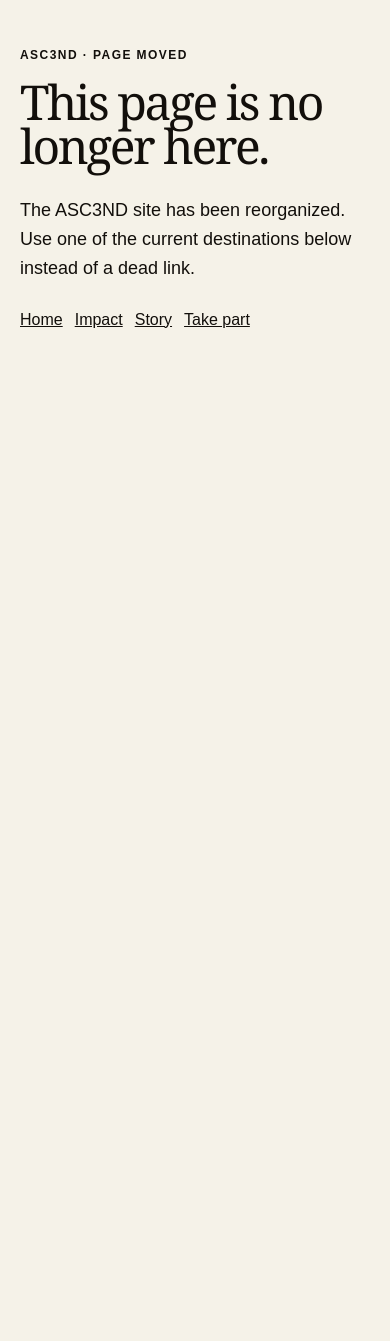
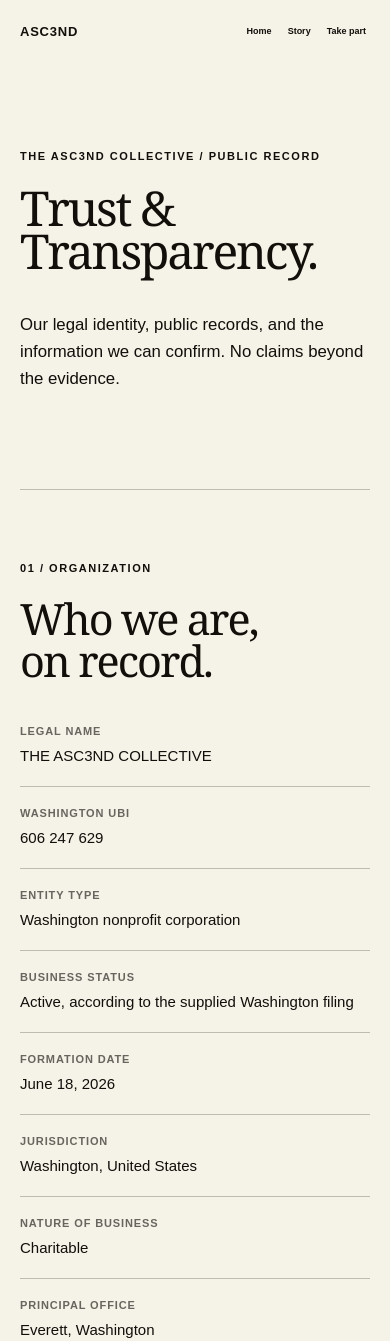
Before and after one commit to executiveusa/asc3nd-brand-site, a Next.js app: page /transparency in a window 390 px wide. Before the commit this address had no page. Shown: the top 1341 px of the page. Before the commit the page ends 844 px from the top, so only its background shows below. Built offline with nearby package versions, Linux system fonts and the light colour scheme.

Commit message:
Add responsive nonprofit transparency page and legal identity footer

```diff
--- a/app/page.tsx
+++ b/app/page.tsx
@@ -1,4 +1,5 @@
 import { BrandWordmark } from "@/components/BrandWordmark";
+import { LegalIdentity } from "@/components/LegalIdentity";
 import { CommunitySignup } from "@/components/CommunitySignup";
 import { DocumentaryFrame } from "@/components/DocumentaryFrame";
 import { MotionReveal } from "@/components/MotionReveal";
@@ -115,7 +116,7 @@
               <a href="#take-part">Take part</a>
               <a href="https://www.zeffy.com/home/online-donation-platform-nonprofits" target="_blank" rel="noreferrer">Donate ↗</a>
             </nav>
-            <div><SocialLinks /><p><BrandWordmark text="asc3nd.org" /><br />Privacy · Youth safety · Contact</p></div>
+            <div><SocialLinks /><p><BrandWordmark text="asc3nd.org" /><br />Privacy · Youth safety · Contact</p><LegalIdentity compact /></div>
           </div>
         </div>
       </footer>
--- /dev/null
+++ b/app/transparency/page.tsx
@@ -0,0 +1,49 @@
+import type { Metadata } from "next";
+import { BrandWordmark } from "@/components/BrandWordmark";
+import { LegalIdentity } from "@/components/LegalIdentity";
+import { SocialLinks } from "@/components/SocialLinks";
+import "./transparency.css";
+
+export const metadata: Metadata = {
+  title: "Trust & Transparency | THE ASC3ND COLLECTIVE",
+  description: "Washington corporate identity and the current status of ASC3ND's public tax and charitable-registration information.",
+};
+
+const facts = [
+  ["Legal name", "THE ASC3ND COLLECTIVE"],
+  ["Washington UBI", "606 247 629"],
+  ["Entity type", "Washington nonprofit corporation"],
+  ["Business status", "Active, according to the supplied Washington filing"],
+  ["Formation date", "June 18, 2026"],
+  ["Jurisdiction", "Washington, United States"],
+  ["Nature of business", "Charitable"],
+  ["Principal office", "Everett, Washington"],
+  ["Registered agent", "Otha Minnifield Jr."],
+] as const;
+
+export default function TransparencyPage() {
+  return <main id="main-content">
+    <header className="masthead shell">
+      <a className="wordmark" href="/" aria-label="ASC3ND home"><BrandWordmark /></a>
+      <nav className="nav" aria-label="Primary navigation"><a href="/">Home</a><a href="/story">Story</a><a href="/take-part">Take part</a></nav>
+    </header>
+    <section className="transparency-hero shell" aria-labelledby="transparency-title">
+      <p className="eyebrow">THE ASC3ND COLLECTIVE / PUBLIC RECORD</p>
+      <h1 id="transparency-title">Trust &amp;<br />Transparency.</h1>
+      <p>Our legal identity, public records, and the information we can confirm. No claims beyond the evidence.</p>
+    </section>
+    <section className="transparency-section shell" aria-labelledby="identity-title">
+      <div className="transparency-intro"><p className="eyebrow">01 / ORGANIZATION</p><h2 id="identity-title">Who we are,<br />on record.</h2></div>
+      <div className="transparency-details"><dl>{facts.map(([label, value]) => <div className="transparency-fact" key={label}><dt>{label}</dt><dd>{value}</dd></div>)}</dl><p className="transparency-source">Source: Washington Corporations and Charities Filing System record supplied by the organization. <a href="https://ccfs.sos.wa.gov/" target="_blank" rel="noreferrer">Search Washington public records ↗</a></p></div>
+    </section>
+    <section className="transparency-section shell" aria-labelledby="tax-title">
+      <div className="transparency-intro"><p className="eyebrow">02 / TAX &amp; REGISTRATION</p><h2 id="tax-title">What is<br />confirmed.</h2></div>
+      <div className="transparency-details"><div className="transparency-status"><h3>Federal EIN</h3><p>Not yet confirmed for publication.</p></div><div className="transparency-status"><h3>Federal tax-exempt status</h3><p>Not yet confirmed for publication. Washington incorporation does not establish federal 501(c)(3) recognition.</p></div><div className="transparency-status"><h3>Washington charitable registration</h3><p>Not yet confirmed for publication. Charitable-solicitation registration is separate from corporate registration.</p></div><p className="transparency-source">These entries describe the information available for this website. They do not assert that an application has or has not been filed. <a href="https://www.irs.gov/charities-non-profits/tax-exempt-organization-search" target="_blank" rel="noreferrer">IRS tax-exempt organization search ↗</a></p></div>
+    </section>
+    <section className="transparency-section shell" aria-labelledby="giving-title">
+      <div className="transparency-intro"><p className="eyebrow">03 / GIVING</p><h2 id="giving-title">Giving,<br />with clarity.</h2></div>
+      <div className="transparency-details"><p>Before making a contribution, please confirm the legal recipient and any tax-deductibility information directly with the organization. We will publish verified federal tax and Washington charitable-registration information here when available.</p><p>Our nonprofit corporate status alone is not a representation that a contribution is tax-deductible.</p><a className="transparency-cta" href="/take-part">Explore ways to take part <span aria-hidden="true">↗</span></a></div>
+    </section>
+    <footer className="footer interior-footer"><div className="shell transparency-footer"><LegalIdentity /><nav aria-label="Footer navigation"><a href="/">Home</a><a href="/story">Story</a><a href="/take-part">Take part</a></nav><SocialLinks /></div></footer>
+  </main>;
+}
--- /dev/null
+++ b/app/transparency/transparency.css
@@ -0,0 +1,26 @@
+.transparency-hero { padding: clamp(92px, 12vw, 180px) 0 clamp(100px, 12vw, 180px); }
+.transparency-hero h1 { margin-bottom: 40px; font-size: clamp(3.5rem, 9vw, 9rem); line-height: .9; }
+.transparency-hero > p:last-child { max-width: 650px; margin: 0; font-size: clamp(1.05rem, 1.5vw, 1.3rem); line-height: 1.6; }
+.transparency-section { display: grid; grid-template-columns: minmax(0, 1fr) minmax(0, 1fr); gap: clamp(40px, 7vw, 110px); padding: clamp(70px, 10vw, 140px) 0; border-top: 1px solid var(--line); }
+.transparency-intro h2 { margin: 0; font-size: clamp(2.8rem, 5vw, 5.5rem); line-height: .98; }
+.transparency-details { min-width: 0; }
+.transparency-details dl { margin: 0; }
+.transparency-fact { display: grid; grid-template-columns: minmax(120px, .8fr) minmax(0, 1.2fr); gap: 24px; padding: 20px 0; border-bottom: 1px solid var(--line); }
+.transparency-fact:first-child { padding-top: 0; }
+.transparency-fact dt { color: var(--muted); font-size: 11px; font-weight: 700; letter-spacing: .08em; text-transform: uppercase; line-height: 1.5; }
+.transparency-fact dd { margin: 0; font-size: 15px; line-height: 1.5; }
+.transparency-source { margin: 32px 0 0; color: var(--muted); font-size: 12px; line-height: 1.7; }
+.transparency-source a { display: inline; color: var(--ink); text-underline-offset: 3px; }
+.transparency-status { padding: 0 0 32px; margin-bottom: 32px; border-bottom: 1px solid var(--line); }
+.transparency-status h3 { margin: 0 0 12px; font-size: clamp(1.6rem, 2.4vw, 2.5rem); line-height: 1.1; }
+.transparency-status p, .transparency-details > p:not(.transparency-source) { max-width: 580px; font-size: 15px; line-height: 1.75; }
+.transparency-cta { display: inline-flex; align-items: center; gap: 30px; min-height: 48px; margin-top: 22px; border-bottom: 1px solid currentColor; font-size: 13px; font-weight: 700; text-decoration: none; }
+.legal-identity { display: grid; gap: 12px; min-width: 0; }
+.legal-identity p { margin: 0; color: inherit; font-size: 11px; line-height: 1.7; }
+.legal-identity-name { font-weight: 700; letter-spacing: .08em; }
+.legal-identity a { display: inline-flex; align-items: center; gap: 12px; width: fit-content; min-height: 44px; color: inherit; font-size: 12px; font-weight: 700; text-decoration: underline; text-underline-offset: 4px; }
+.transparency-footer { display: grid; grid-template-columns: minmax(0, 1.4fr) minmax(0, .6fr) minmax(0, 1fr); gap: 48px; padding: 72px 0 48px; }
+.transparency-footer nav { display: grid; align-content: start; gap: 8px; }
+.transparency-footer nav a { width: fit-content; min-height: 44px; display: inline-flex; align-items: center; font-size: 13px; font-weight: 700; text-decoration: none; }
+@media(max-width:820px) { .transparency-hero { padding: 88px 0 96px; } .transparency-hero h1 { font-size: clamp(3.35rem, 12vw, 6rem); overflow-wrap: anywhere; } .transparency-section { grid-template-columns: 1fr; gap: 40px; padding: 72px 0; } .transparency-fact { grid-template-columns: 1fr; gap: 6px; padding: 18px 0; } .transparency-footer { grid-template-columns: 1fr; gap: 32px; } }
+@media(max-width:430px) { .transparency-hero h1 { font-size: clamp(3rem, 12vw, 4rem); } .transparency-intro h2 { font-size: clamp(2.7rem, 11vw, 4rem); } }
--- /dev/null
+++ b/components/LegalIdentity.tsx
@@ -0,0 +1,10 @@
+import { BrandWordmark } from "@/components/BrandWordmark";
+import "./legal-identity.css";
+
+export function LegalIdentity({ compact = false }: { compact?: boolean }) {
+  return <div className={compact ? "legal-identity legal-identity--compact" : "legal-identity"}>
+    <p className="legal-identity-name">THE <BrandWordmark /> COLLECTIVE</p>
+    <p>Washington nonprofit corporation · UBI 606 247 629</p>
+    <a href="/transparency">Trust &amp; Transparency <span aria-hidden="true">↗</span></a>
+  </div>;
+}
--- /dev/null
+++ b/components/legal-identity.css
@@ -0,0 +1,8 @@
+.legal-identity { display: grid; gap: 12px; min-width: 0; }
+.legal-identity p { margin: 0; color: inherit; font-size: 11px; line-height: 1.7; }
+.legal-identity-name { font-weight: 700; letter-spacing: .08em; }
+.legal-identity a { display: inline-flex; align-items: center; gap: 12px; width: fit-content; min-height: 44px; color: inherit; font-size: 12px; font-weight: 700; text-decoration: underline; text-underline-offset: 4px; }
+.legal-identity--compact { padding-top: 24px; border-top: 1px solid rgba(245,242,232,.2); }
+.legal-identity--compact p { color: rgba(245,242,232,.72); }
+.legal-identity--compact a { color: var(--paper); }
+@media(max-width:820px) { .legal-identity--compact { margin-top: 8px; } }
```
